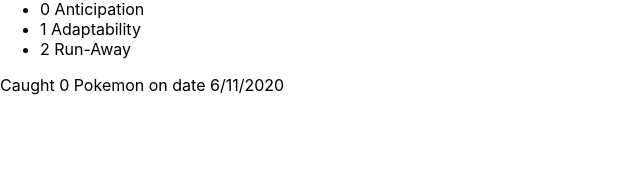
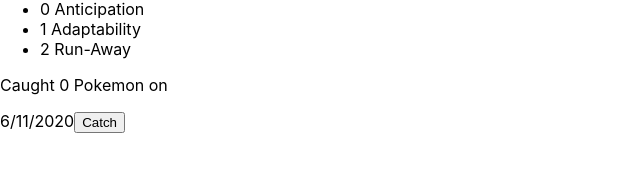
Before and after one commit to estebanmedina2020/pokedex, a React (Create React App) app in the folder pokedex/: page / in a window 1280 px wide. Shown: the part 403-574 px from the top of the page, without its empty margins (0-640 px from the left). Built offline with nearby package versions, Linux system fonts and the light colour scheme.

Commit message:
updated code

```diff
--- a/pokedex/src/components/CaughtPokemon.js
+++ b/pokedex/src/components/CaughtPokemon.js
@@ -1,4 +1,50 @@
-import React from "react";
+import React, { Component } from "react";
+
+class CaughtPokemon extends Component {
+  state = {
+    caughtPokemon: 0,
+  };
+
+  catch = () => {
+    this.setState((prevState) => {
+      return {
+        caughtPokemon: prevState.caughtPokemon + 1,
+      };
+    });
+  };
+
+  reset = () => {
+    this.setState(() => {
+      return {
+        caughtPokemon: 0,
+      };
+    });
+  };
+
+  render() {
+    return (
+      <div>
+        <p>Caught {this.state.caughtPokemon} Pokemon on </p>
+        {this.props.date}
+        <button onClick={this.catch}>Catch</button>
+
+        {this.state.caughtPokemon > 0 ? (
+          <ResetButton reset={this.reset} />
+        ) : null}
+      </div>
+    );
+  }
+}
+
+const ResetButton = (props) => {
+  return <button onClick={props.reset}>Reset</button>;
+};
+
+export default CaughtPokemon;
+
+/*
+import React { Component } from "react";
+
 
 const CaughtPokemon = (props) => {
   return (
@@ -9,3 +55,4 @@
 };
 
 export default CaughtPokemon;
+*/
```
